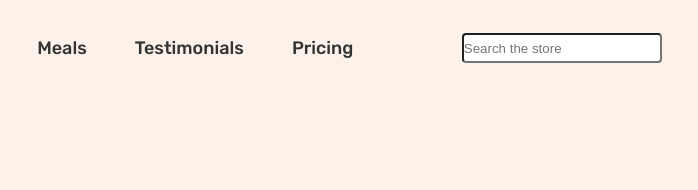
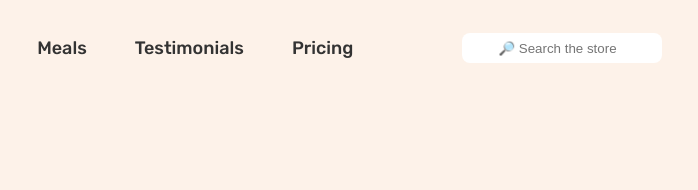
Before and after one commit to Vivek-kumar21/Art_Mart, a plain HTML site: page index.html in a window 1280 px wide. Shown: the top 190 px of the page, 443-1141 px from the left. Drawn offline with Linux system fonts and the light colour scheme; files whose address does not match are found by name.

Commit message:
search bar optimization

```diff
--- a/css/style.css
+++ b/css/style.css
@@ -74,10 +74,12 @@
 }
 
 .search-bar {
+  padding-left: 32px;
   width: 200px;
   margin-right: -80px;
   height: 30px;
-  border-radius: 4px;
+  border-radius: 8px;
+  border: 1px solid transparent;
 }
 
 /* STICKY NAVIGATION */
--- a/index.html
+++ b/index.html
@@ -31,7 +31,7 @@
         </nav>
 
         <div>
-            <input class="search-bar" type="text" placeholder="Search the store">
+            <input class="search-bar" type="text" placeholder=" 🔎︎ Search the store">
         </div>
 
         <div class="header-icon">
```
